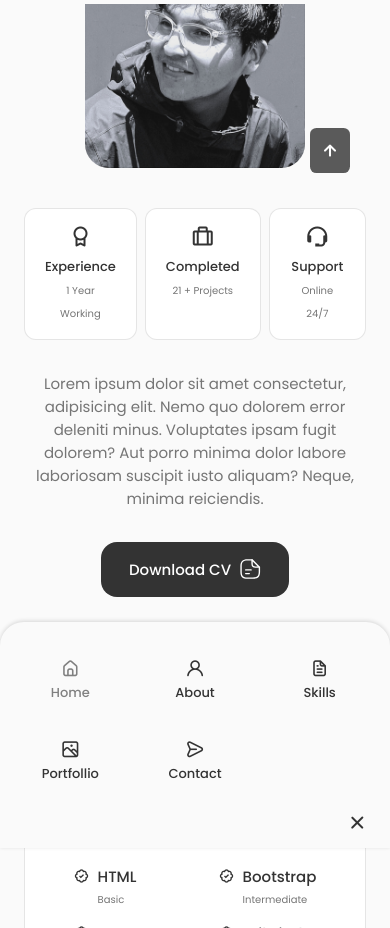
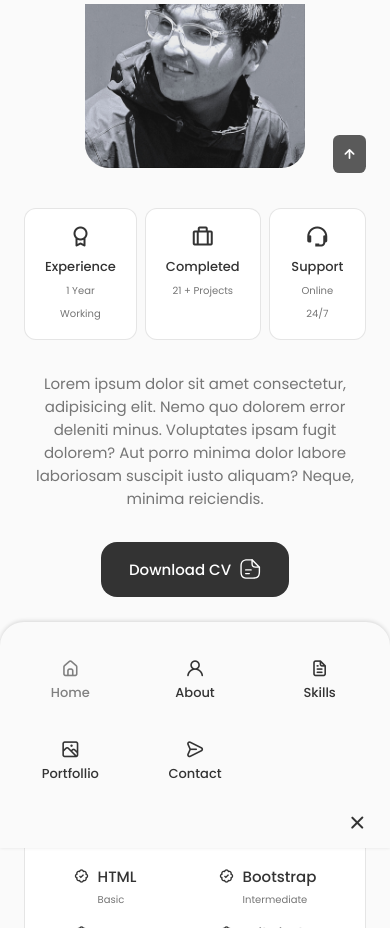
Before and after one commit to MarcoRosselDev/portafollio, a React (Create React App) app: page / in a window 390 px wide. Shown: the part 840-1768 px from the top of the page. Built offline with nearby package versions, Linux system fonts and the light colour scheme.

Commit message:
header line show if scroll more then 80

```diff
--- a/src/components/header/Header.jsx
+++ b/src/components/header/Header.jsx
@@ -2,6 +2,14 @@ import React, { useState } from "react";
 import "./header.css";
 
 const Header = () => {
+  /*============= Change Background header ============= */
+  window.addEventListener("scroll", function () {
+    const header = document.querySelector(".header");
+    if (this.scrollY >= 80) header.classList.add("scroll-header");
+    else header.classList.remove("scroll-header");
+  });
+
+  /*============= Toggle Menu ============= */
   const [Toggle, showMenu] = useState(false);
 
   return (
--- a/src/components/header/header.css
+++ b/src/components/header/header.css
@@ -46,6 +46,12 @@
 .active-link,
 .nav__link:hover {
   color: var(--title-color-dark);
+}
+
+/* Change background header */
+
+.scroll-header {
+  box-shadow: 0 -1px 4px rgba(0, 0, 0, 0.15);
 }
 
 /*=============== BREAKPOINTS ===============*/
--- a/src/components/scrollup/scrollUp.css
+++ b/src/components/scrollup/scrollUp.css
@@ -24,3 +24,28 @@
 .show-scroll {
   bottom: 3rem;
 }
+
+/*=============== BREAKPOINTS ===============*/
+/* For large devices */
+@media screen and (max-width: 992px) {
+  .scrollup {
+    right: 1.5rem;
+    padding: 0.25rem 0.4rem;
+  }
+
+  .scrollup__icon {
+    font-size: 1.25rem;
+  }
+}
+
+@media screen and (max-width: 768px) {
+  .show-scroll {
+    bottom: 4rem;
+  }
+}
+
+@media screen and (max-width: 350px) {
+  .scrollup {
+    right: 1rem;
+  }
+}
```
